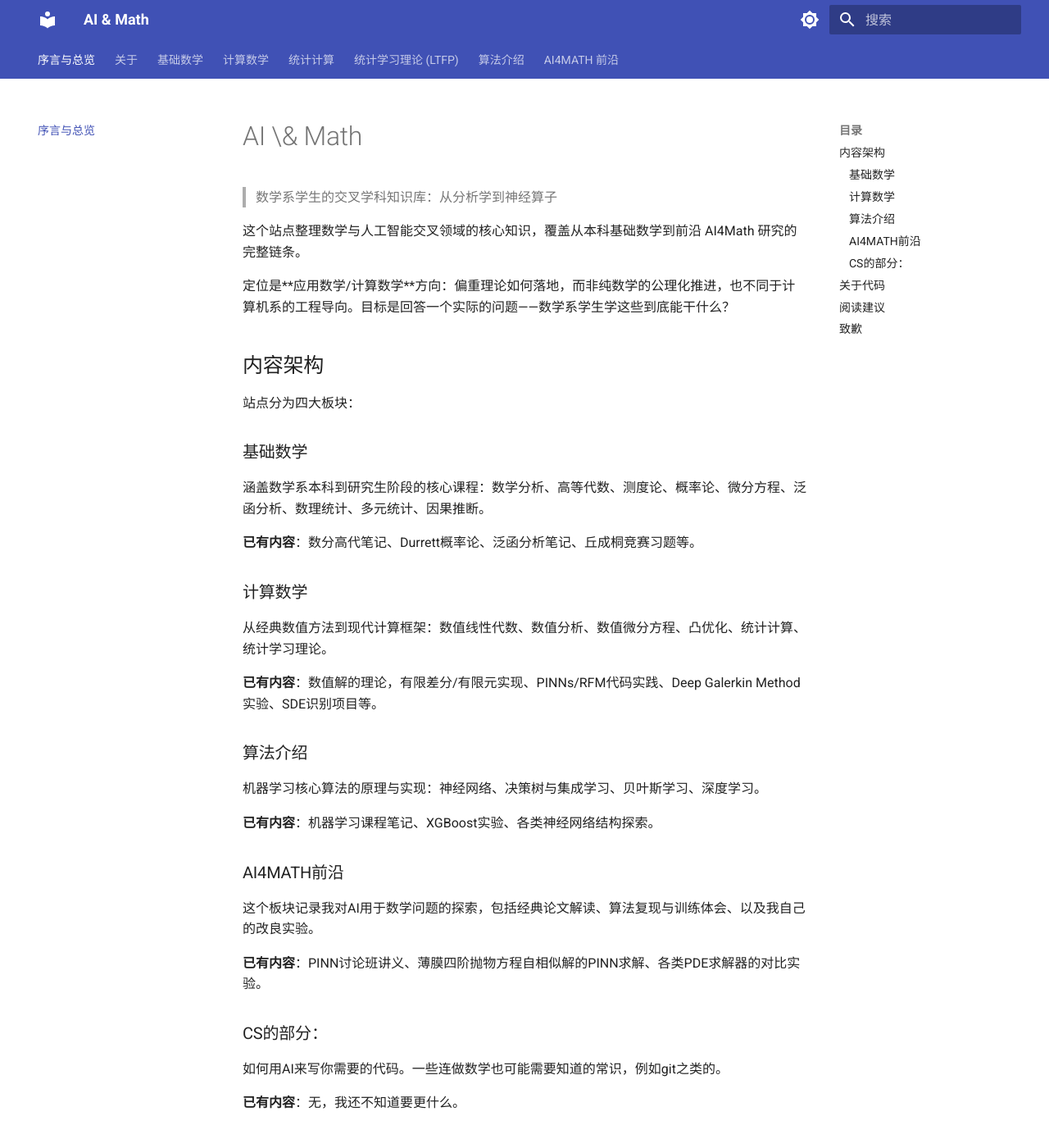
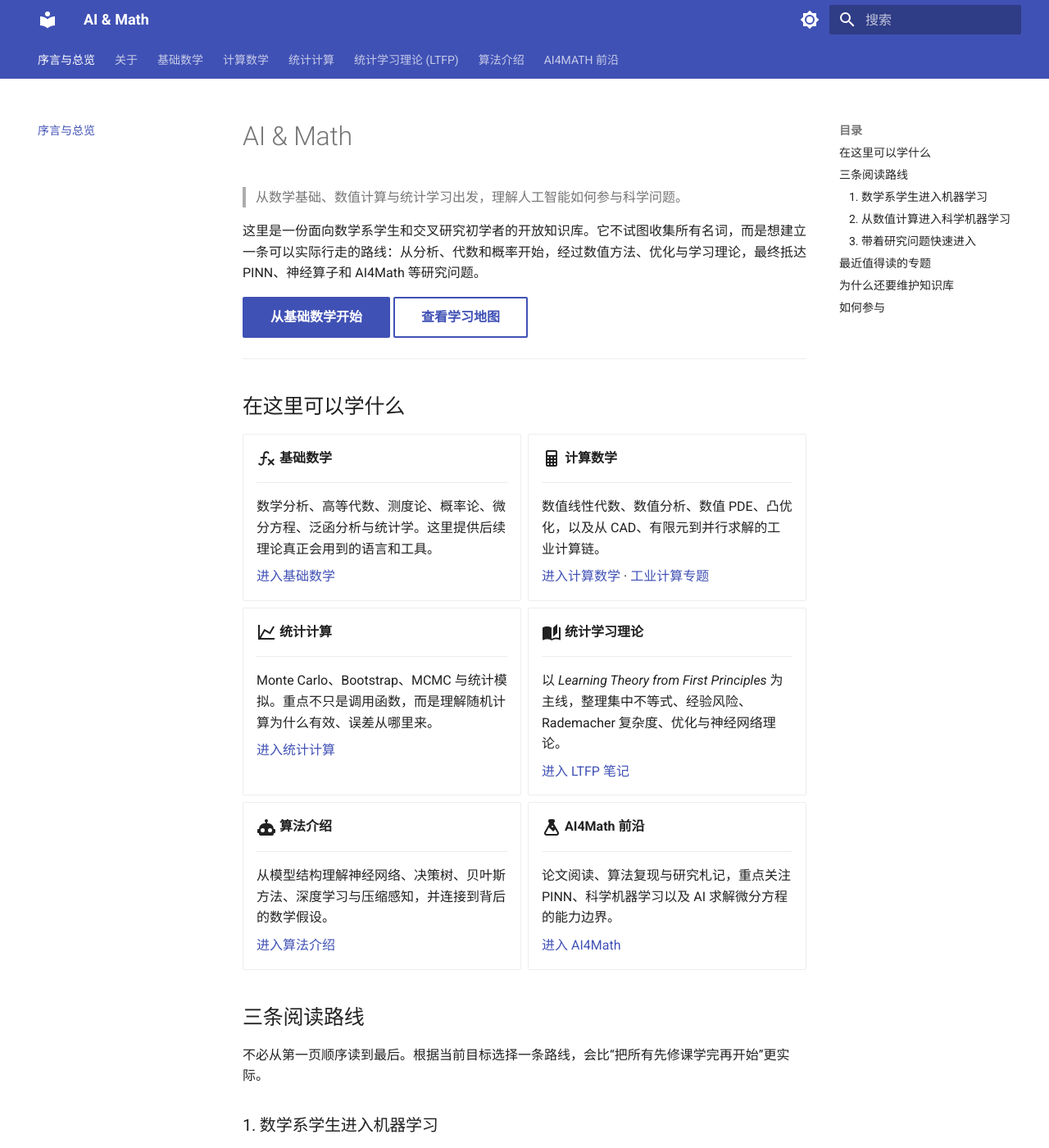
Before and after one commit to HuangBlac/AI-Math-Docs, an MkDocs documentation site: the page built from docs/index.md, in a window 1280 px wide and 1400 px high. Shown: the whole window at 82% size. Built offline with MkDocs 1.6.1 and Material for MkDocs 9.7.7, drawn with Linux system fonts in a browser that asks for light colours; some of the changed text lies outside the part shown.

Commit message:
docs(home): redesign project landing pages

````diff
--- a/docs/index.md
+++ b/docs/index.md
@@ -1,62 +1,143 @@
-# AI \& Math
+# AI & Math
 
-> 数学系学生的交叉学科知识库：从分析学到神经算子
+> 从数学基础、数值计算与统计学习出发，理解人工智能如何参与科学问题。
 
-这个站点整理数学与人工智能交叉领域的核心知识，覆盖从本科基础数学到前沿 AI4Math 研究的完整链条。
+这里是一份面向数学系学生和交叉研究初学者的开放知识库。它不试图收集所有名词，而是想建立一条可以实际行走的路线：从分析、代数和概率开始，经过数值方法、优化与学习理论，最终抵达 PINN、神经算子和 AI4Math 等研究问题。
 
-定位是**应用数学/计算数学**方向：偏重理论如何落地，而非纯数学的公理化推进，也不同于计算机系的工程导向。目标是回答一个实际的问题——数学系学生学这些到底能干什么？
-
-## 内容架构
-
-站点分为四大板块：
-
-### 基础数学
-涵盖数学系本科到研究生阶段的核心课程：数学分析、高等代数、测度论、概率论、微分方程、泛函分析、数理统计、多元统计、因果推断。
-
-**已有内容**：数分高代笔记、Durrett概率论、泛函分析笔记、丘成桐竞赛习题等。
-
-### 计算数学
-从经典数值方法到现代计算框架：数值线性代数、数值分析、数值微分方程、凸优化、统计计算、统计学习理论。
-
-**已有内容**：数值解的理论，有限差分/有限元实现、PINNs/RFM代码实践、Deep Galerkin Method实验、SDE识别项目等。
-
-### 算法介绍
-机器学习核心算法的原理与实现：神经网络、决策树与集成学习、贝叶斯学习、深度学习。
-
-**已有内容**：机器学习课程笔记、XGBoost实验、各类神经网络结构探索。
-
-### AI4MATH前沿
-这个板块记录我对AI用于数学问题的探索，包括经典论文解读、算法复现与训练体会、以及我自己的改良实验。
-
-**已有内容**：PINN讨论班讲义、薄膜四阶抛物方程自相似解的PINN求解、各类PDE求解器的对比实验。
-
-### CS的部分：
-
-如何用AI来写你需要的代码。一些连做数学也可能需要知道的常识，例如git之类的。
-
-**已有内容**：无，我还不知道要更什么。
-
-## 关于代码
-
-本站点的**代码不直接嵌入Markdown**，而是存放在独立的代码仓库中。每个项目页面会提供：
-
-- **Motivation**：为什么做这个问题
-- **关键原理**：核心数学思想和算法设计
-- **训练效果**：实验结果、收敛曲线、误差分析
-- **代码链接**：指向GitHub仓库的对应目录
-
-这样做的好处是：代码可以独立演进，而文档专注于知识整理。
-
-## 阅读建议
-
-- 如果你和我一样是**数学系学生想转AI**，建议从「基础数学」→「算法介绍」→「AI4MATH」这条线走
-- 如果你已经有一定的ML基础，想深入了解**物理信息神经网络(PINN)**，可以直接跳到「AI4MATH前沿」
-- 如果你想补**数值方法**的底子，「计算数学」板块有从零开始的代码实践
-
-## 致歉
-
-目前很多板块还是骨架状态，很多地方也还没有完全写清楚。
+[从基础数学开始](math/index.md){ .md-button .md-button--primary }
+[查看学习地图](#reading-paths){ .md-button }
 
 ---
 
-*最后更新：2026年4月*[\.](about/backstage.md)
+## 在这里可以学什么
+
+<div class="grid cards" markdown>
+
+-   :material-function-variant:{ .lg .middle } **基础数学**
+
+    ---
+
+    数学分析、高等代数、测度论、概率论、微分方程、泛函分析与统计学。这里提供后续理论真正会用到的语言和工具。
+
+    [进入基础数学](math/index.md)
+
+-   :material-calculator:{ .lg .middle } **计算数学**
+
+    ---
+
+    数值线性代数、数值分析、数值 PDE、凸优化，以及从 CAD、有限元到并行求解的工业计算链。
+
+    [进入计算数学](computation/index.md) · [工业计算专题](computation/industrial-computing/index.md)
+
+-   :material-chart-line:{ .lg .middle } **统计计算**
+
+    ---
+
+    Monte Carlo、Bootstrap、MCMC 与统计模拟。重点不只是调用函数，而是理解随机计算为什么有效、误差从哪里来。
+
+    [进入统计计算](computation/stat-computing.md)
+
+-   :material-book-open-page-variant:{ .lg .middle } **统计学习理论**
+
+    ---
+
+    以 *Learning Theory from First Principles* 为主线，整理集中不等式、经验风险、Rademacher 复杂度、优化与神经网络理论。
+
+    [进入 LTFP 笔记](computation/ltfp/index.md)
+
+-   :material-robot:{ .lg .middle } **算法介绍**
+
+    ---
+
+    从模型结构理解神经网络、决策树、贝叶斯方法、深度学习与压缩感知，并连接到背后的数学假设。
+
+    [进入算法介绍](algorithms/index.md)
+
+-   :material-flask:{ .lg .middle } **AI4Math 前沿**
+
+    ---
+
+    论文阅读、算法复现与研究札记，重点关注 PINN、科学机器学习以及 AI 求解微分方程的能力边界。
+
+    [进入 AI4Math](ai4math/index.md)
+
+</div>
+
+## 三条阅读路线 {#reading-paths}
+
+不必从第一页顺序读到最后。根据当前目标选择一条路线，会比“把所有先修课学完再开始”更实际。
+
+### 1. 数学系学生进入机器学习
+
+```text
+概率论与数理统计
+  -> 机器学习基础
+  -> 凸优化
+  -> LTFP 统计学习理论
+  -> 神经网络与 AI4Math
+```
+
+[概率论](math/probability.md) → [机器学习基础](computation/ltfp/machine-learning.md) → [凸优化](computation/optimization.md) → [LTFP 总览](computation/ltfp/index.md)
+
+这条路线回答的是：损失函数、泛化、正则化和优化为什么能够组成一套学习系统。
+
+### 2. 从数值计算进入科学机器学习
+
+```text
+数值线性代数
+  -> 数值微分方程
+  -> 有限元与稀疏方程组
+  -> 并行计算
+  -> PINN 与神经 PDE 求解器
+```
+
+[数值线性代数](computation/num-linalg.md) → [数值微分方程](computation/num-pde.md) → [有限元方法](computation/industrial-computing/finite-element-method.md) → [PINN 概览](ai4math/pinn-overview.md)
+
+这条路线关注：一个连续方程怎样变成可计算对象，以及神经方法与经典离散方法究竟在什么地方不同。
+
+### 3. 带着研究问题快速进入
+
+```text
+问题背景
+  -> 一篇专题总览
+  -> 必要的数学与算法补充
+  -> 论文、实验与反例
+```
+
+如果已经在做具体课题，可以直接从 [AI4Math 论文](ai4math/papers.md)、[算法实例](ai4math/examples.md) 或 [PINN 讨论班讲义](ai4math/pinn-seminar.md) 开始，再沿页面链接回补基础。
+
+## 最近值得读的专题
+
+| 专题 | 你会得到什么 |
+|---|---|
+| [工业计算：从几何建模到并行求解](computation/industrial-computing/index.md) | 把 CAD、有限元、稀疏矩阵和并行硬件串成一条完整计算链 |
+| [Ch9.1-9.2 神经网络理论](computation/ltfp/ch9.1-9.2-neural-networks.md) | 从优化误差、统计误差与逼近误差理解宽度极限和 Rademacher 界 |
+| [学习理论概念地图](computation/ltfp/learning-theory.md) | 在逐章推导之外，理解概率工具、复杂度与泛化界之间的关系 |
+| [PINN 概览与拷打](ai4math/pinn-overview.md) | 同时看到 PINN 的基本方法、适用场景和常见失败原因 |
+
+## 为什么还要维护知识库
+
+大语言模型让答案变得容易获得，但“该问什么、答案依赖哪些前提、不同方法之间怎样连接”仍然需要领域结构。对一个陌生方向，如果缺少基本地图，问答很容易停留在术语解释，公式、算法和实际问题彼此分离。
+
+这个项目因此更关心三件事：
+
+1. **建立路径**：说明一个主题从哪些基础出发，又通向哪些问题；
+2. **保留推导**：不仅给结论，也记录关键公式、假设和误差来源；
+3. **连接实践**：把理论和可运行实验、工业计算及研究论文放在同一张地图上。
+
+这不是一部已经完成的百科全书。很多页面来自课程笔记、手写转录、论文阅读和实验复盘，内容会随着学习持续校正。比“看起来什么都有”更重要的是：每一条路径最终能够被验证、复现或继续追问。
+
+## 如何参与
+
+如果你发现公式、表述或链接存在问题，或者希望补充某条学习路径，欢迎直接修改项目内容。也可以加入 QQ 群 `894492975` 交流选题和勘误。
+
+在提交内容时，建议尽量说明：
+
+- 这段内容解决什么问题；
+- 需要哪些前置知识；
+- 公式或结论成立的条件；
+- 可以继续阅读或验证的来源。
+
+---
+
+*持续建设中 · 最后更新：2026 年 8 月* · [关于本站](about/backstage.md)
````
Also changed, not shown: README.md (+45 -4 lines).
